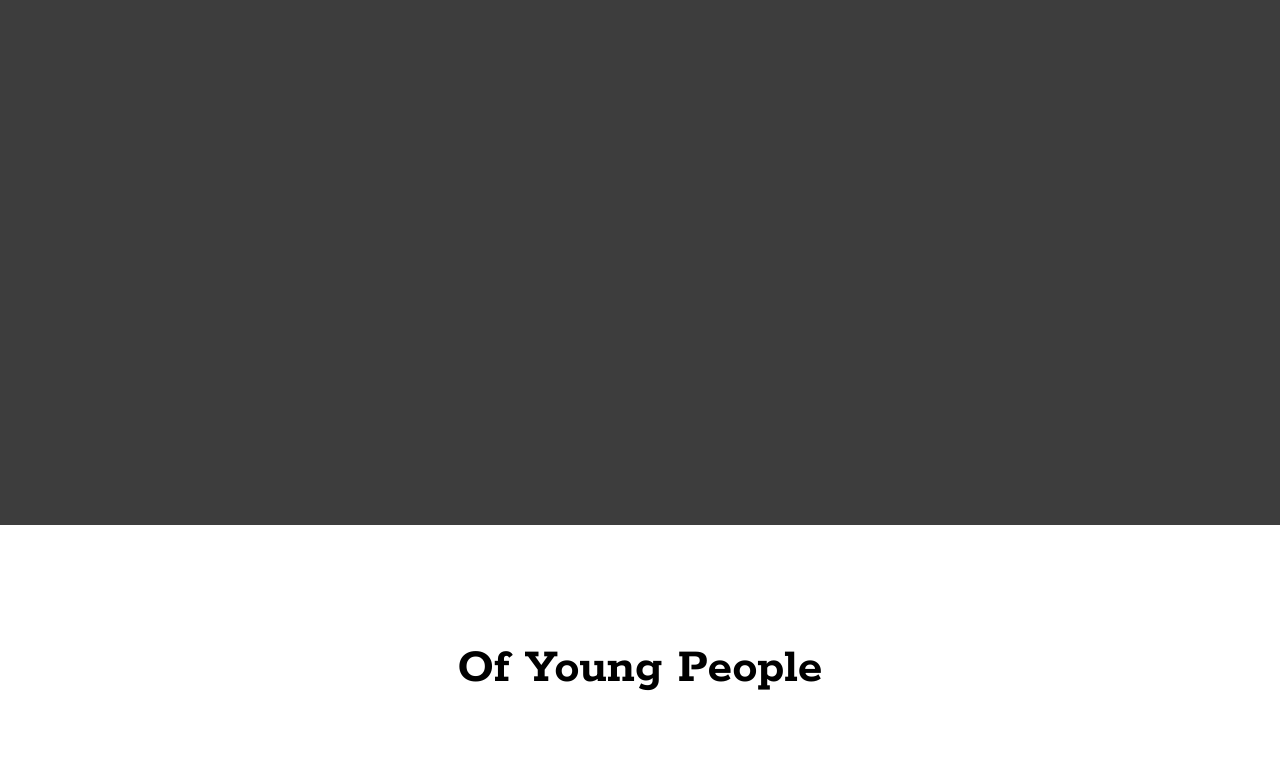
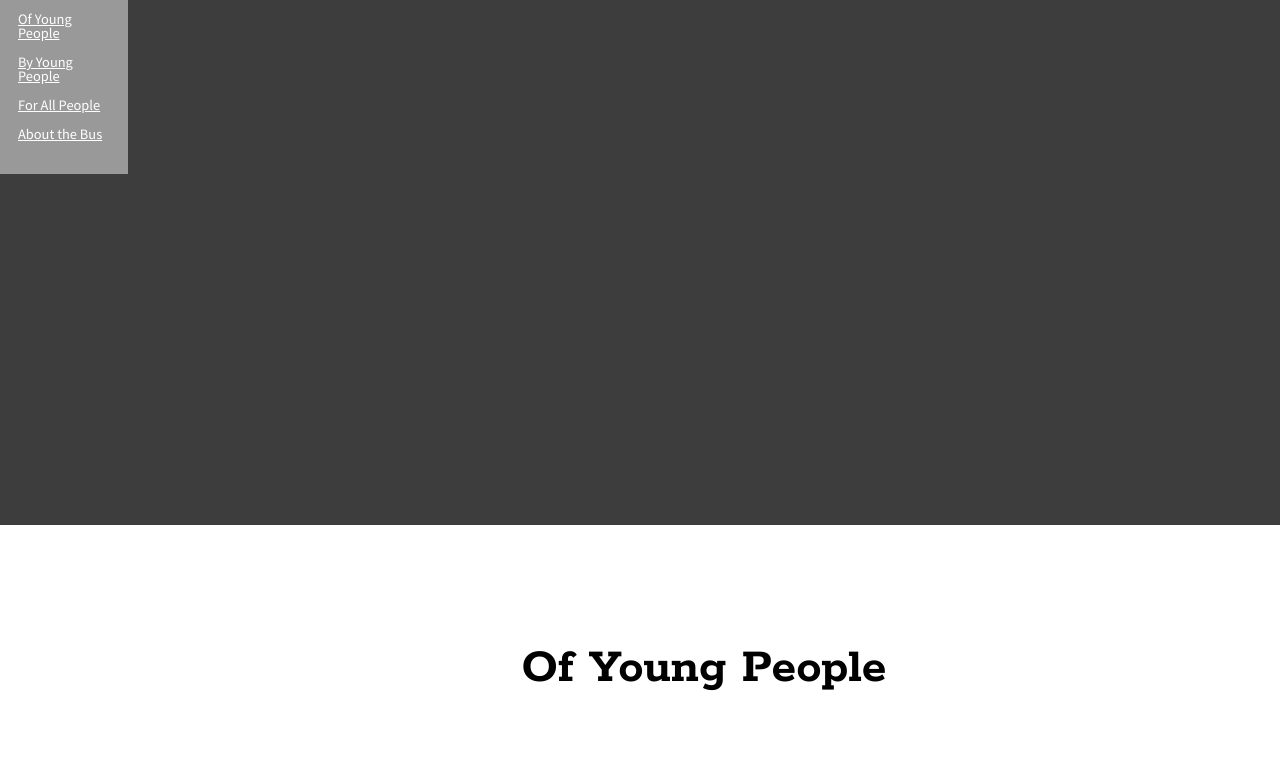
Before and after one commit to theadamparker/BusFed-2014, a plain HTML site: page index.html in a window 1280 px wide. Shown: the part 195-978 px from the top of the page. Drawn offline with nearby package versions, Linux system fonts and the light colour scheme.

Commit message:
added section padding to accommodate menu

```diff
--- a/style/style.css
+++ b/style/style.css
@@ -160,16 +160,18 @@ body {
 
 nav {
   position: fixed;
-  top: 0;
+  top: 20%;
   background: #999;
-  width: 100%;
+  width: 10%;
   padding: 1em;
 }
 
-nav li {
-    text-align: center;
-    font-size: 1.2em;
+nav a {
+    text-align: left;
+    font-size: .8em;
     color: #fff;
+    display: block;
+    margin-bottom: 1em;
 }
 
 /* Trying to create the active state for nav items */
@@ -181,7 +183,7 @@ nav li > .active {
   min-height: 40em;
   margin: 0 auto;
   background: blue;
-  padding: 1em 0 3em;
+  padding: 1em 0 3em 10%;
 }
 
 .module {
```
